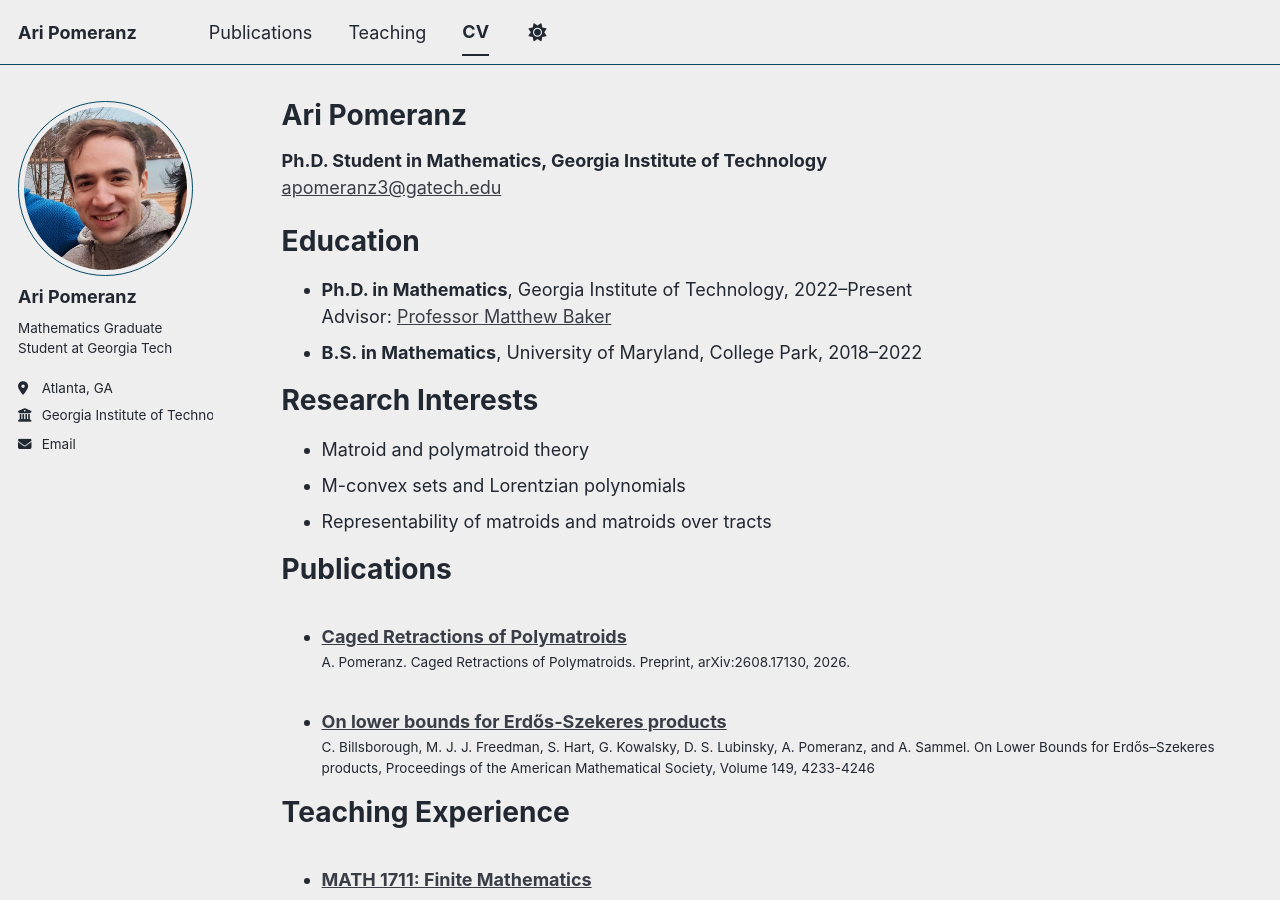
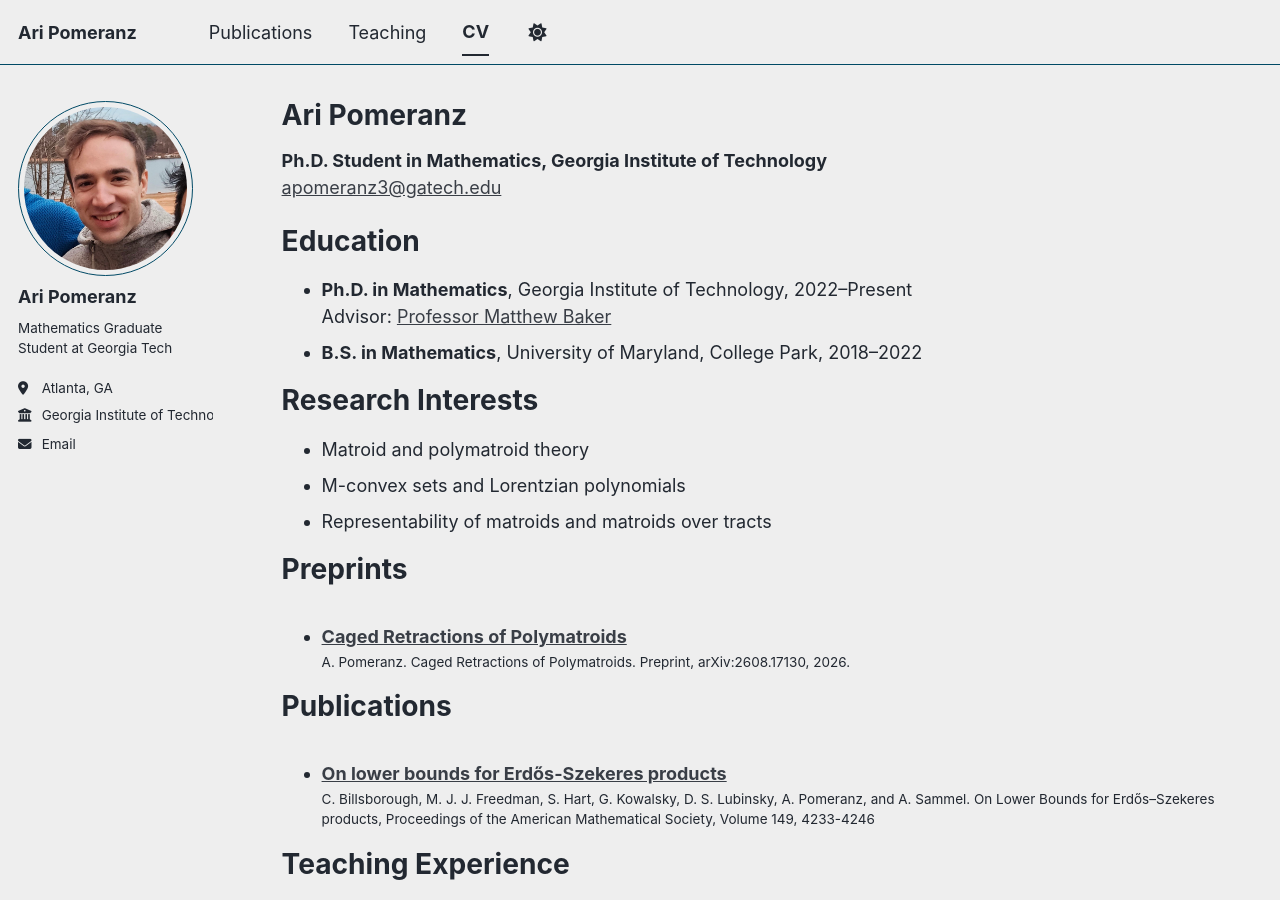
Before and after one commit to aripomeranz/aripomeranz, a Jekyll site: the page built from _pages/cv.md, in a window 1280 px wide and 900 px high. Built offline with Jekyll 4.4.1, drawn with Linux system fonts in a browser that asks for light colours; a script bundle is joined from its source files by our own code; library files that are not in the unit come from our copies.

Commit message:
Separate preprints from publications on CV

```diff
--- a/_pages/cv.md
+++ b/_pages/cv.md
@@ -25,10 +25,20 @@
 * M-convex sets and Lorentzian polynomials
 * Representability of matroids and matroids over tracts
 
+Preprints
+======
+<ul>{% for post in site.publications reversed %}
+  {% if post.status == 'preprint' %}
+    {% include archive-single-cv.html %}
+  {% endif %}
+{% endfor %}</ul>
+
 Publications
 ======
 <ul>{% for post in site.publications reversed %}
-  {% include archive-single-cv.html %}
+  {% unless post.status == 'preprint' %}
+    {% include archive-single-cv.html %}
+  {% endunless %}
 {% endfor %}</ul>
 
 Teaching Experience
```
